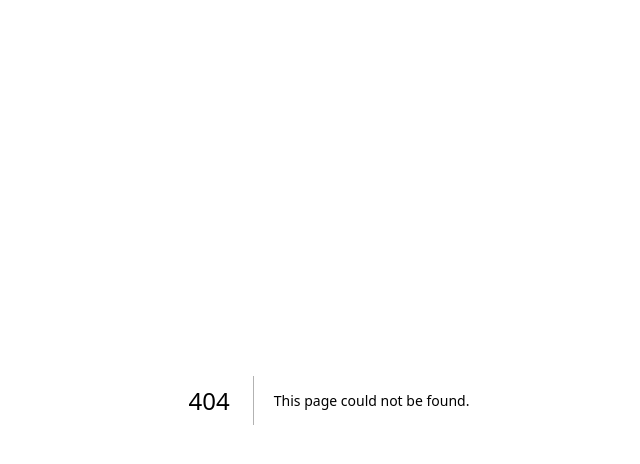
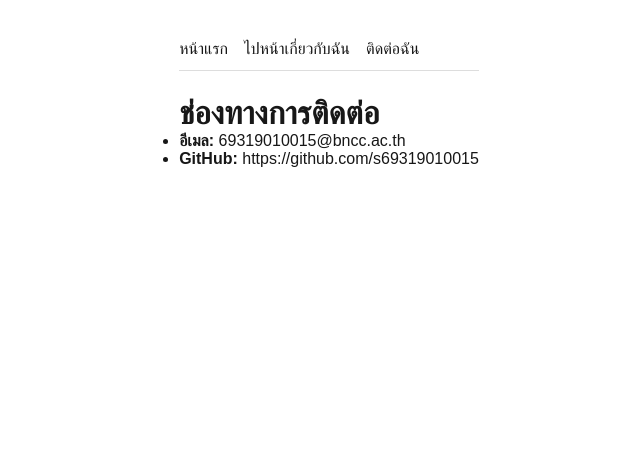
Before and after one commit to s69319010015/first-nextjs-app, a Next.js app: page /contact in a window 1280 px wide. Before the commit this address had no page. Shown: the top 464 px of the page, without its empty margins (311-951 px from the left). Built offline with nearby package versions, Linux system fonts and the light colour scheme.

Commit message:
add contact page

```diff
--- /dev/null
+++ b/app/contact/page.js
@@ -0,0 +1,19 @@
+import Link from 'next/link';
+
+export default function Contact() {
+  return (
+    <main style={{ maxWidth: '720px', margin: '40px auto', padding: '0 20px', fontFamily: 'sans-serif' }}>
+      <nav style={{ display: 'flex', gap: '16px', marginBottom: '24px', borderBottom: '1px solid #ddd', paddingBottom: '12px' }}>
+        <Link href="/">หน้าแรก</Link>
+        <Link href="/about">ไปหน้าเกี่ยวกับฉัน</Link>
+        <Link href="/contact">ติดต่อฉัน</Link>
+      </nav>
+
+      <h1>ช่องทางการติดต่อ</h1>
+      <ul>
+        <li><strong>อีเมล:</strong> 69319010015@bncc.ac.th</li>
+        <li><strong>GitHub:</strong> https://github.com/s69319010015</li>
+      </ul>
+    </main>
+  );
+}
--- a/app/page.js
+++ b/app/page.js
@@ -19,7 +19,8 @@ export default function Home() {
       <Counter />
 
       <p>
-        <Link href="/about">ไปหน้าเกี่ยวกับฉัน →</Link>
+        <Link href="/about"> ไปหน้าเกี่ยวกับฉัน</Link>
+        <Link href="/contact"> ติดต่อฉัน</Link>
       </p>
     </main>
   );
```
